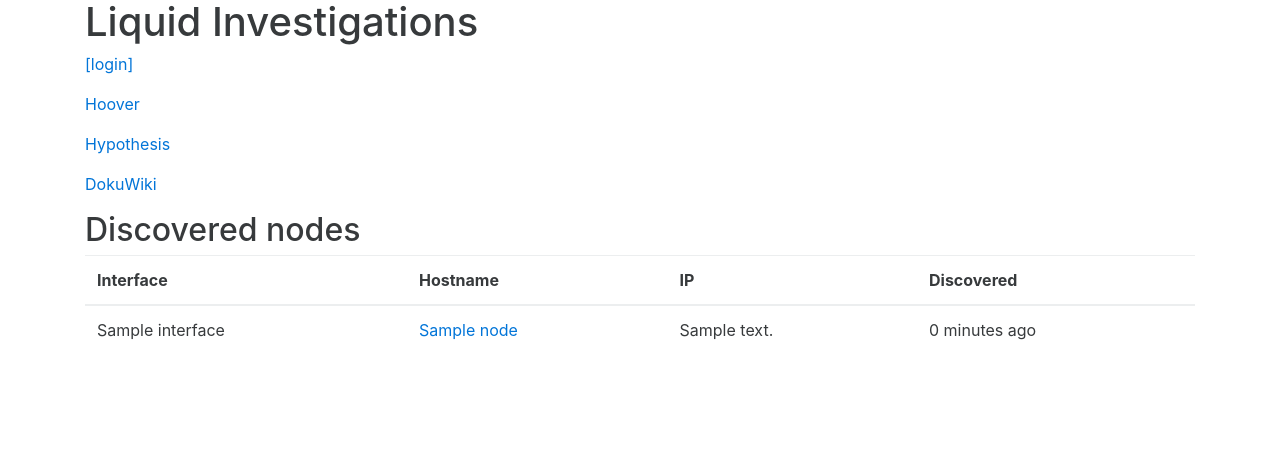
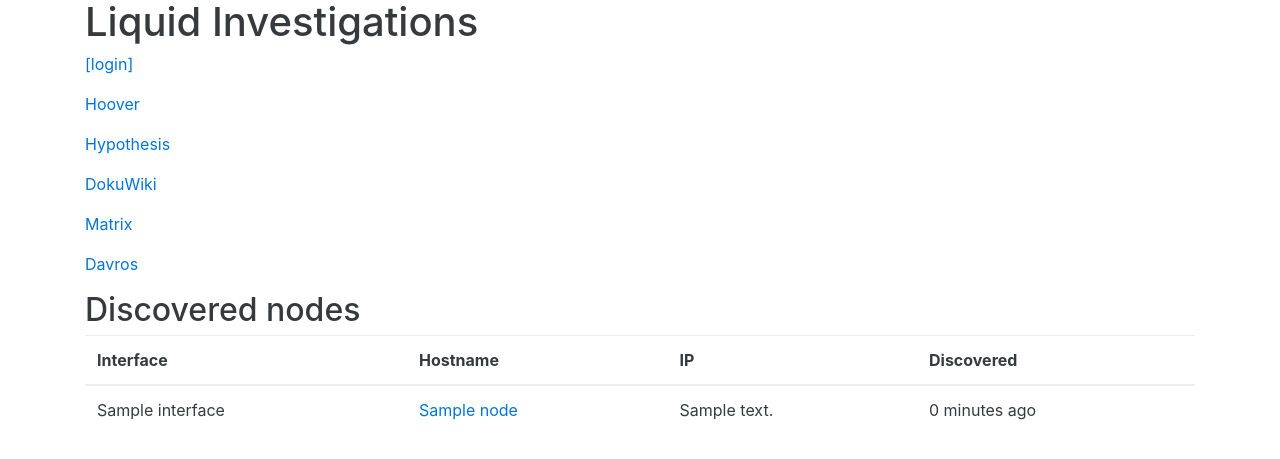
Before and after one commit to liquidinvestigations/core, a Django app: template liquidcore/home/templates/homepage.html in a window 1280 px wide. Shown: the top 459 px of the page. Run offline with Django 3.2, Linux system fonts and the light colour scheme; the template is opened without the code that fills it: most values are stand-ins (such as "Sample title", 1, 10 or a date in 2020); some libraries are stand-ins or nearby versions.

Commit message:
show links to matrix and davros

```diff
--- a/liquidcore/home/templates/homepage.html
+++ b/liquidcore/home/templates/homepage.html
@@ -30,6 +30,18 @@
 {% if dokuwiki_app_url %}
 <p>
   <a href="{{ dokuwiki_app_url }}">DokuWiki</a>
+</p>
+{% endif %}
+
+{% if matrix_app_url %}
+<p>
+  <a href="{{ matrix_app_url }}">Matrix</a>
+</p>
+{% endif %}
+
+{% if davros_app_url %}
+<p>
+  <a href="{{ davros_app_url }}">Davros</a>
 </p>
 {% endif %}
 
--- a/liquidcore/home/views.py
+++ b/liquidcore/home/views.py
@@ -19,6 +19,8 @@
         'hypothesis_app_url': settings.HYPOTHESIS_APP_URL,
         'hoover_app_url': settings.HOOVER_APP_URL,
         'dokuwiki_app_url': settings.DOKUWIKI_APP_URL,
+        'matrix_app_url': settings.MATRIX_APP_URL,
+        'davros_app_url': settings.DAVROS_APP_URL,
     })
 
 def profile(request):
```
